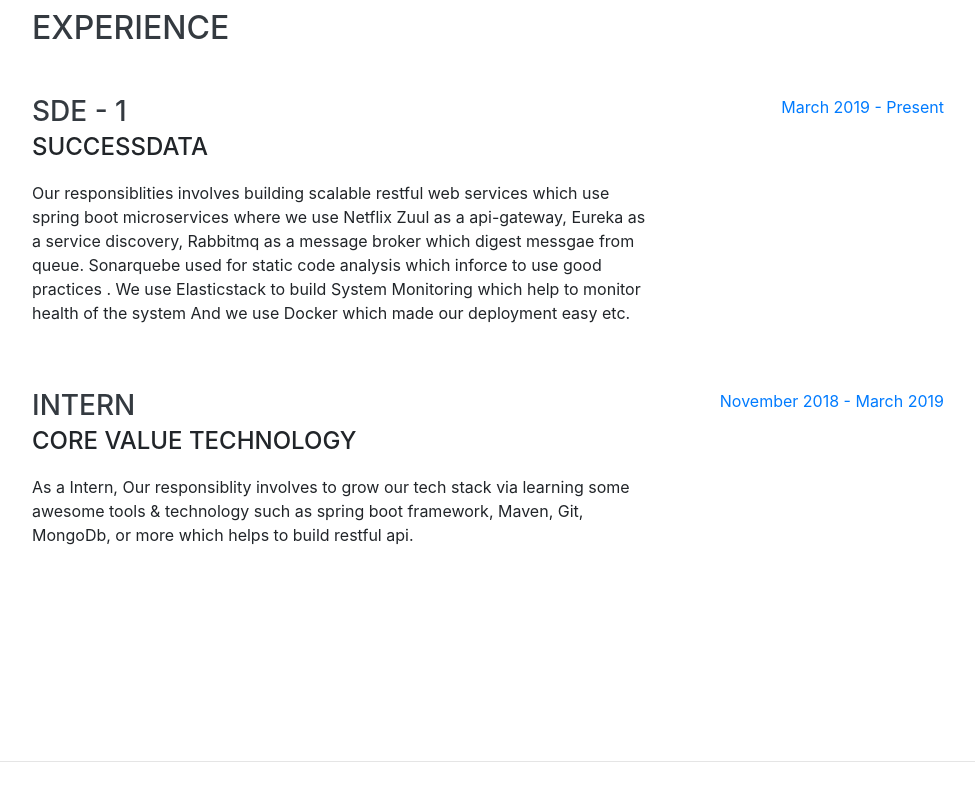
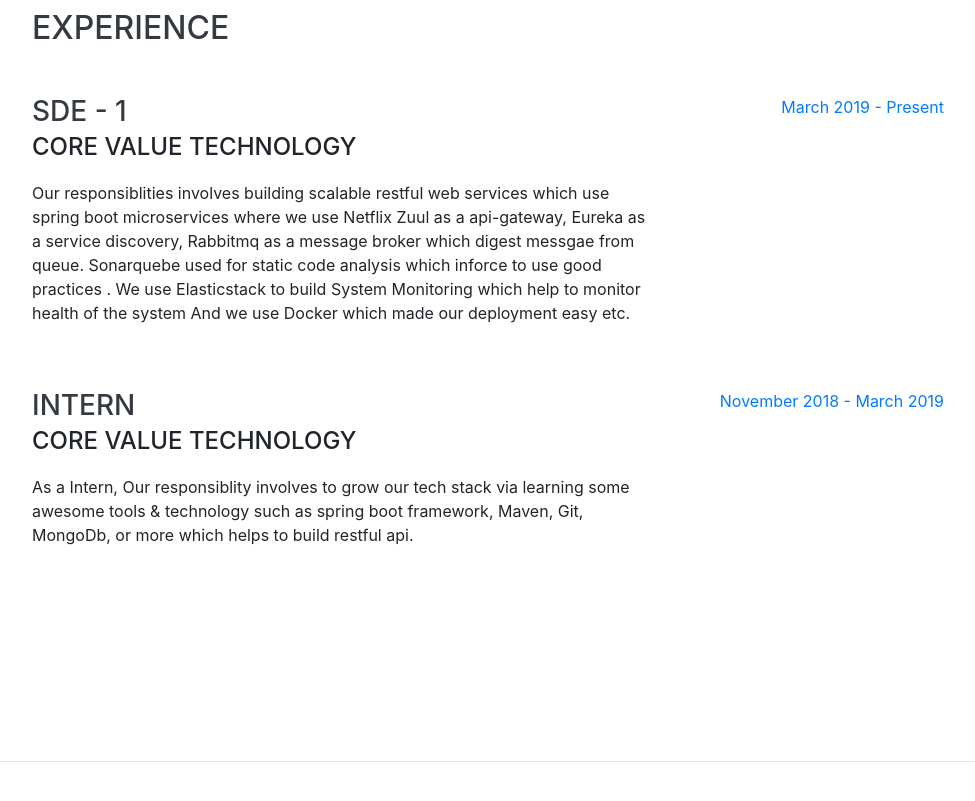
Before and after one commit to AmanKrSoni/amankrsoni.github.io, a website with bundled scripts: page index.html in a window 1280 px wide. Shown: the part 840-1641 px from the top of the page, without its empty margins (288-1263 px from the left). Built offline with nearby package versions, Linux system fonts and the light colour scheme; a web font is replaced by a local one.

Commit message:
Update index.html

```diff
--- a/index.html
+++ b/index.html
@@ -92,7 +92,7 @@
                 <div class="resume-item d-flex flex-column flex-md-row justify-content-between mb-5">
                     <div class="resume-content">
                         <h3 class="mb-0">SDE - 1</h3>
-                        <div class="subheading mb-3">Successdata</div>
+                        <div class="subheading mb-3">Core Value Technology</div>
                         <p>Our responsiblities involves building scalable restful web services which use spring boot microservices where we use Netflix Zuul as a api-gateway, Eureka as a service discovery, Rabbitmq as a message broker which digest messgae
                             from queue. Sonarquebe used for static code analysis which inforce to use good practices . We use Elasticstack to build System Monitoring which help to monitor health of the system And we use Docker which made our deployment
                             easy etc.</p>
```
